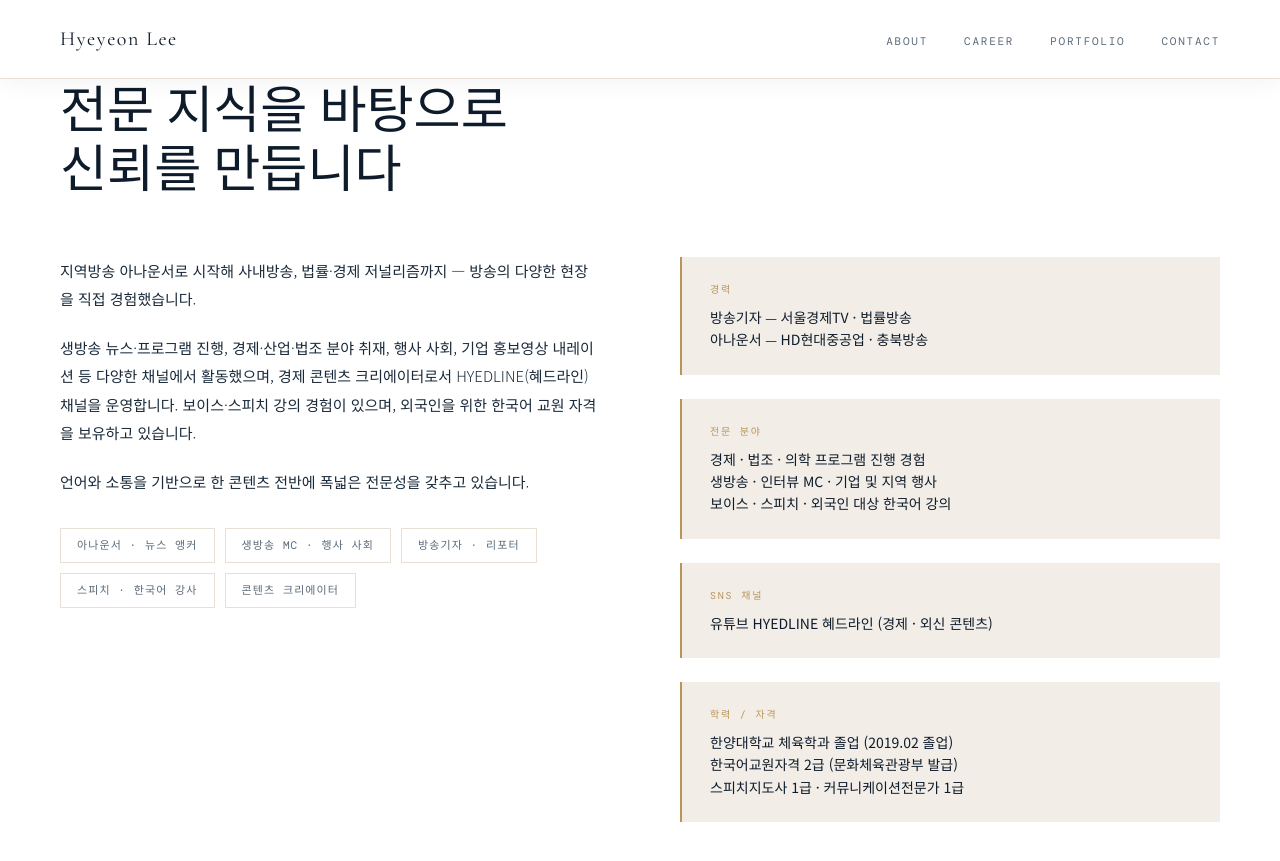
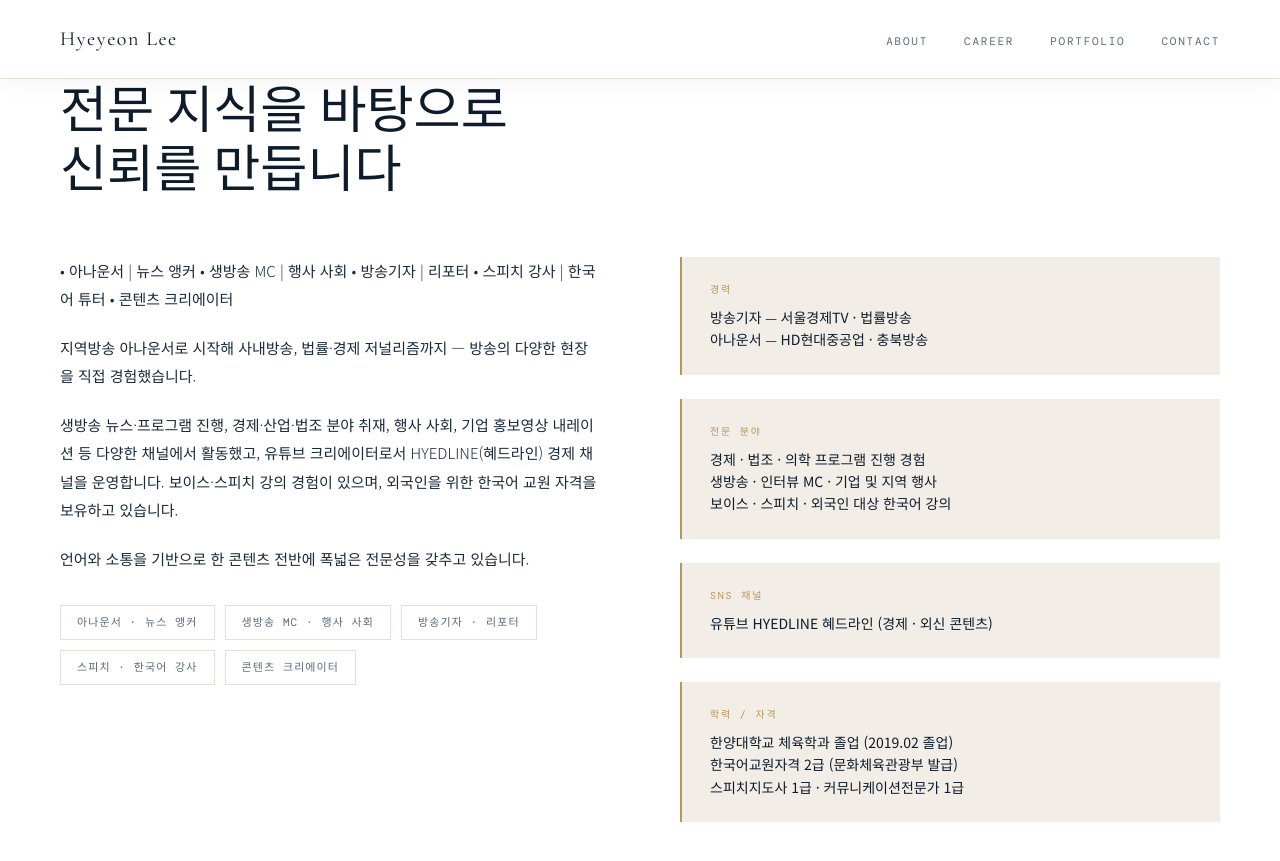
Before and after one commit to annhylee/annhylee.github.io, a Jekyll site: the page built from index.md, in a window 1280 px wide and 900 px high, scrolled down 950 px. Shown: the top 861 px of the window. Built offline with Jekyll 4.4.1, drawn with Linux system fonts in a browser that asks for light colours; some web fonts are replaced.

Commit message:
Update index.md

```diff
--- a/index.md
+++ b/index.md
@@ -2,8 +2,15 @@
 layout: default
 title: 이혜연 — 아나운서·앵커·MC·리포터
 ---
+
+• 아나운서 | 뉴스 앵커
+• 생방송 MC | 행사 사회
+• 방송기자 | 리포터
+• 스피치 강사 | 한국어 튜터
+• 콘텐츠 크리에이터
+
 지역방송 아나운서로 시작해 사내방송, 법률·경제 저널리즘까지 — 방송의 다양한 현장을 직접 경험했습니다.
 
-생방송 뉴스·프로그램 진행, 경제·산업·법조 분야 취재, 행사 사회, 기업 홍보영상 내레이션 등 다양한 채널에서 활동했으며, 경제 콘텐츠 크리에이터로서 HYEDLINE(혜드라인) 채널을 운영합니다. 보이스·스피치 강의 경험이 있으며, 외국인을 위한 한국어 교원 자격을 보유하고 있습니다.
+생방송 뉴스·프로그램 진행, 경제·산업·법조 분야 취재, 행사 사회, 기업 홍보영상 내레이션 등 다양한 채널에서 활동했고, 유튜브 크리에이터로서 HYEDLINE(혜드라인) 경제 채널을 운영합니다. 보이스·스피치 강의 경험이 있으며, 외국인을 위한 한국어 교원 자격을 보유하고 있습니다.
 
 언어와 소통을 기반으로 한 콘텐츠 전반에 폭넓은 전문성을 갖추고 있습니다.
```
